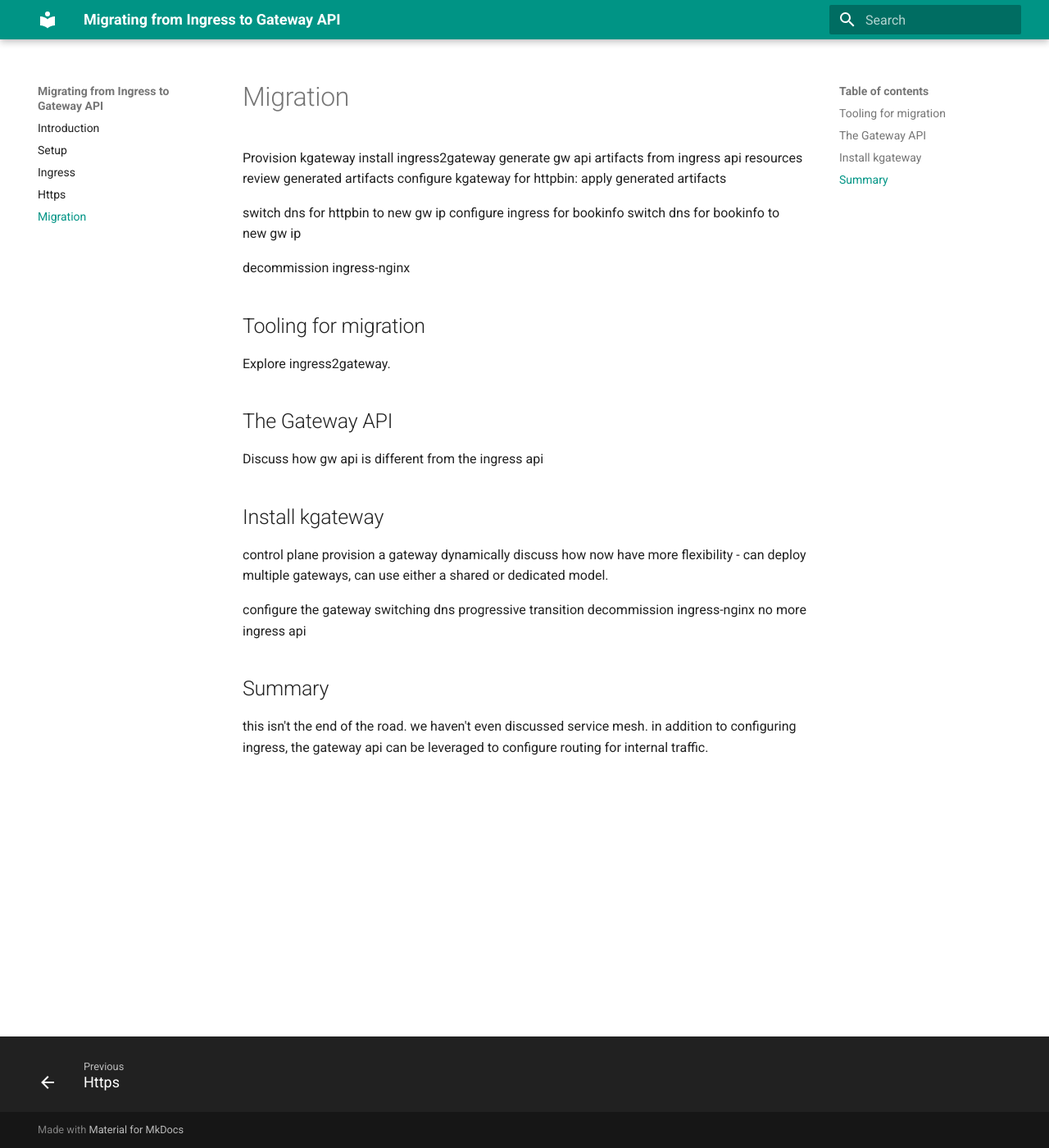
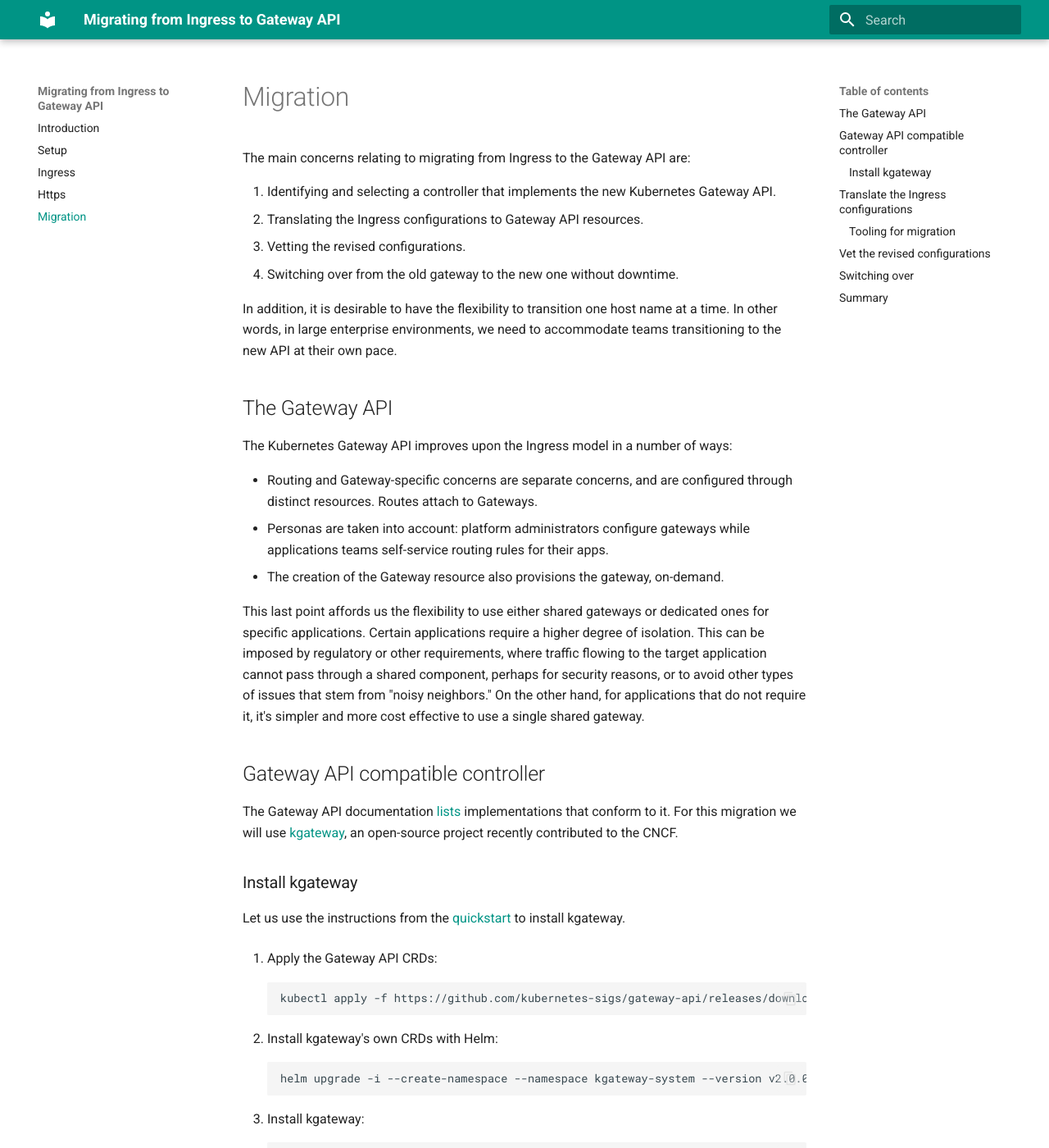
Before and after one commit to eitansuez/ingress-to-gwapi, an MkDocs documentation site: the page built from docs/migration.md, in a window 1280 px wide and 1400 px high. Shown: the whole window at 82% size. Built offline with MkDocs 1.6.1 and Material for MkDocs 9.7.7, drawn with Linux system fonts in a browser that asks for light colours; some of the changed text lies outside the part shown.

Commit message:
start drafting migration procedure

````diff
--- a/docs/migration.md
+++ b/docs/migration.md
@@ -1,34 +1,97 @@
 # Migration
 
-Provision kgateway
- install ingress2gateway
- generate gw api artifacts from ingress api resources
- review generated artifacts
- configure kgateway for httpbin: apply generated artifacts
+The main concerns relating to migrating from Ingress to the Gateway API are:
 
+1. Identifying and selecting a controller that implements the new Kubernetes Gateway API.
+1. Translating the Ingress configurations to Gateway API resources.
+1. Vetting the revised configurations.
+1. Switching over from the old gateway to the new one without downtime.
+
+In addition, it is desirable to have the flexibility to transition one host name at a time.
+In other words, in large enterprise environments, we need to accommodate teams transitioning to the new API at their own pace.
+
+## The Gateway API
+
+The Kubernetes Gateway API improves upon the Ingress model in a number of ways:
+
+- Routing and Gateway-specific concerns are separate concerns, and are configured through distinct resources.  Routes attach to Gateways.
+- Personas are taken into account: platform administrators configure gateways while applications teams self-service routing rules for their apps.
+- The creation of the Gateway resource also provisions the gateway, on-demand.
+
+This last point affords us the flexibility to use either shared gateways or dedicated ones for specific applications.
+Certain applications require a higher degree of isolation.  This can be imposed by regulatory or other requirements, where traffic flowing to the target application cannot pass through a shared component, perhaps for security reasons, or to avoid other types of issues that stem from "noisy neighbors."
+On the other hand, for applications that do not require it, it's simpler and more cost effective to use a single shared gateway.
+
+## Gateway API compatible controller
+
+The Gateway API documentation [lists](https://gateway-api.sigs.k8s.io/implementations/) implementations that conform to it.
+For this migration we will use [kgateway](https://kgateway.dev/), an open-source project recently contributed to the CNCF.
+
+### Install kgateway
+
+Let us use the instructions from the [quickstart](https://kgateway.dev/docs/quickstart/) to install kgateway.
+
+1. Apply the Gateway API CRDs:
+
+    ```shell
+    kubectl apply -f https://github.com/kubernetes-sigs/gateway-api/releases/download/v1.2.1/standard-install.yaml
+    ```
+
+1. Install kgateway's own CRDs with Helm:
+
+    ```shell
+    helm upgrade -i --create-namespace --namespace kgateway-system --version v2.0.0 kgateway-crds oci://cr.kgateway.dev/kgateway-dev/charts/kgateway-crds
+    ```
+
+1. Install kgateway:
+
+    ```shell
+    helm upgrade -i --namespace kgateway-system --version v2.0.0 kgateway oci://cr.kgateway.dev/kgateway-dev/charts/kgateway
+    ```
+
+We can verify the installation by listing deployments in the newly-created `kgateway-system` namespace:
+
+```shell
+k get deploy -n kgateway-system
+```
+
+We can also list GatewayClass resources, which are the Gateway API's equivalent to the IngressClass concept:
+
+```shell
+k get gatewayclass
+```
+
+The output will show a GatewayClass named `kgateway` (and another one for provisioning waypoints, which is out of scope at the moment).
+
+We now have a running control plane.
+
+The next step is to provision a gateway; for that we'll use the Gateway resource.
+
+## Translate the Ingress configurations
+
+Install ingress2gateway
+Generate gw api artifacts from ingress api resources
+Review generated artifacts
+
+### Tooling for migration
+
+Explore ingress2gateway.
+
+
+## Vet the revised configurations
+
+configure the gateway
+
+## Switching over
+
+configure kgateway for httpbin: apply generated artifacts
+
+switching dns
+progressive transition
 switch dns for httpbin to new gw ip
 configure ingress for bookinfo
 switch dns for bookinfo to new gw ip
 
-decommission ingress-nginx
-
-## Tooling for migration
-
-Explore ingress2gateway.
-
-## The Gateway API
-
-Discuss how gw api is different from the ingress api
-
-## Install kgateway
-
-control plane
-provision a gateway dynamically
-discuss how now have more flexibility - can deploy multiple gateways, can use either a shared or dedicated model.
-
-configure the gateway
-switching dns
-progressive transition
 decommission ingress-nginx
 no more ingress api
 
````
